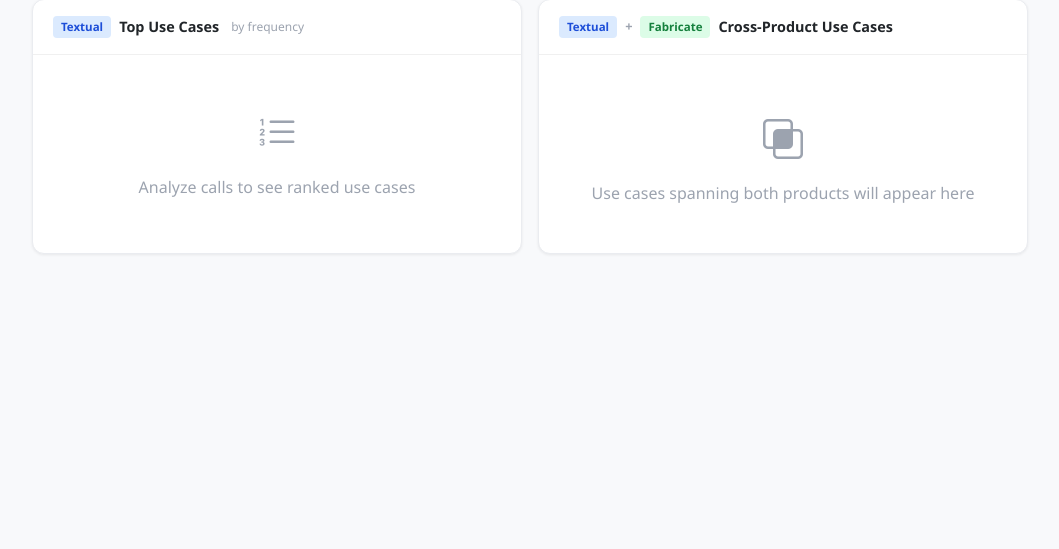
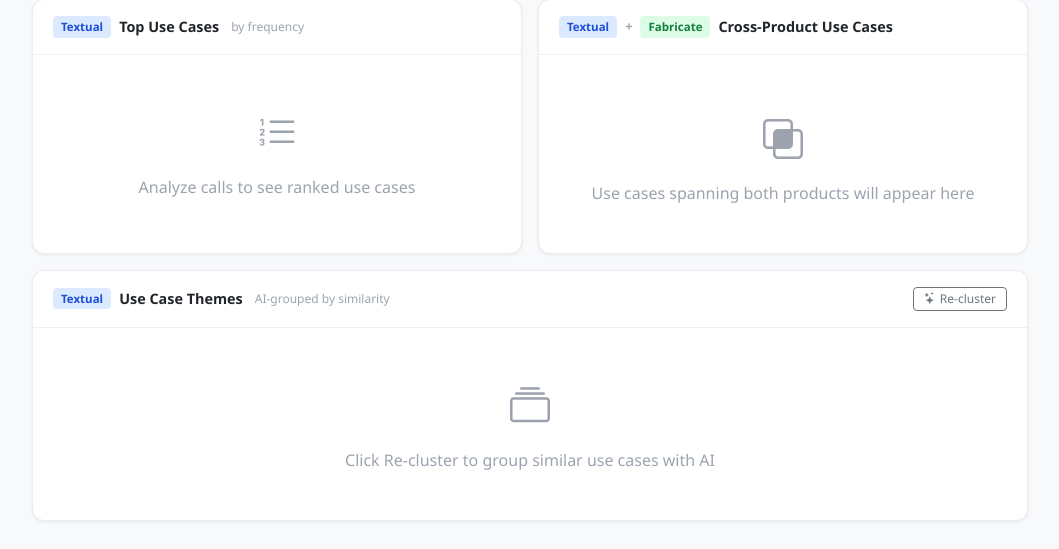
Before and after one commit to whitmoses/gong-insights, a Flask app: template templates/index.html in a window 1280 px wide. Shown: the part 823-1372 px from the top of the page, without its empty margins (220-1279 px from the left). Before the commit the page ends 1077 px from the top, so only its background shows below. Run offline with Flask 3, Linux system fonts and the light colour scheme; the template is opened without the code that fills it, so the values that code supplies are empty; some libraries are stand-ins or nearby versions.

Commit message:
Add files via upload

```diff
--- a/templates/index.html
+++ b/templates/index.html
@@ -154,9 +154,11 @@
     <div class="row g-3 mt-1">
       <div class="col-md-6">
         <div class="panel h-100">
-          <div class="panel-header d-flex align-items-center gap-2">
-            <span class="badge-textual" style="background:#DBEAFE;color:#1D4ED8;font-weight:600;font-size:0.72rem;padding:2px 8px;border-radius:4px;">Textual</span>
-            Top Use Cases <span style="font-size:0.75rem;color:#9CA3AF;font-weight:400;margin-left:4px;">by frequency</span>
+          <div class="panel-header d-flex align-items-center justify-content-between">
+            <div class="d-flex align-items-center gap-2">
+              <span style="background:#DBEAFE;color:#1D4ED8;font-weight:600;font-size:0.72rem;padding:2px 8px;border-radius:4px;">Textual</span>
+              Top Use Cases <span style="font-size:0.75rem;color:#9CA3AF;font-weight:400;margin-left:4px;">by frequency</span>
+            </div>
           </div>
           <div class="panel-body p-0" id="textual-ranked-list">
             <div class="empty-state"><i class="bi bi-list-ol"></i>Analyze calls to see ranked use cases</div>
@@ -165,17 +167,38 @@
       </div>
       <div class="col-md-6">
         <div class="panel h-100">
-          <div class="panel-header d-flex align-items-center gap-2">
-            <span style="background:#DBEAFE;color:#1D4ED8;font-weight:600;font-size:0.72rem;padding:2px 8px;border-radius:4px;">Textual</span>
-            <span style="color:#9CA3AF;font-size:0.8rem;">+</span>
-            <span style="background:#DCFCE7;color:#15803D;font-weight:600;font-size:0.72rem;padding:2px 8px;border-radius:4px;">Fabricate</span>
-            Cross-Product Use Cases
+          <div class="panel-header d-flex align-items-center justify-content-between">
+            <div class="d-flex align-items-center gap-2">
+              <span style="background:#DBEAFE;color:#1D4ED8;font-weight:600;font-size:0.72rem;padding:2px 8px;border-radius:4px;">Textual</span>
+              <span style="color:#9CA3AF;font-size:0.8rem;">+</span>
+              <span style="background:#DCFCE7;color:#15803D;font-weight:600;font-size:0.72rem;padding:2px 8px;border-radius:4px;">Fabricate</span>
+              Cross-Product Use Cases
+            </div>
           </div>
           <div style="font-size:0.75rem;color:#9CA3AF;padding:6px 16px 0;" id="cross-product-subtitle"></div>
           <div class="panel-body p-0" id="cross-product-list">
             <div class="empty-state"><i class="bi bi-intersect"></i>Use cases spanning both products will appear here</div>
           </div>
         </div>
+      </div>
+    </div>
+
+    <!-- AI Clustered Use Cases -->
+    <div class="panel mt-3">
+      <div class="panel-header d-flex align-items-center justify-content-between">
+        <div class="d-flex align-items-center gap-2">
+          <span style="background:#DBEAFE;color:#1D4ED8;font-weight:600;font-size:0.72rem;padding:2px 8px;border-radius:4px;">Textual</span>
+          Use Case Themes <span style="font-size:0.75rem;color:#9CA3AF;font-weight:400;margin-left:4px;">AI-grouped by similarity</span>
+        </div>
+        <div class="d-flex align-items-center gap-2">
+          <span id="cluster-updated" style="font-size:0.72rem;color:#9CA3AF;"></span>
+          <button class="btn btn-sm btn-outline-secondary" style="font-size:0.75rem;padding:2px 10px;" onclick="clusterUseCases()" id="cluster-btn">
+            <i class="bi bi-stars me-1"></i>Re-cluster
+          </button>
+        </div>
+      </div>
+      <div class="panel-body p-0" id="clustered-list">
+        <div class="empty-state"><i class="bi bi-collection"></i>Click Re-cluster to group similar use cases with AI</div>
       </div>
     </div>
   </div>
@@ -412,11 +435,14 @@ async function refreshDashboard() {
     if (!d2.textual_ranked?.length) {
       textualEl.innerHTML = `<div class="empty-state"><i class="bi bi-list-ol"></i>Analyze calls to see ranked use cases</div>`;
     } else {
-      textualEl.innerHTML = `<ol style="margin:0;padding:12px 16px 12px 36px;">` +
-        d2.textual_ranked.map(u => {
-          const callCount = u.call_count > 1 ? `<span style="font-size:0.72rem;color:#9CA3AF;margin-left:6px;">${u.call_count} calls</span>` : '';
-          return `<li style="font-size:0.83rem;padding:6px 0;border-bottom:1px solid #f3f4f6;line-height:1.4;">${u.content}${callCount}</li>`;
-        }).join('') + `</ol>`;
+      textualEl.innerHTML = `<div style="padding:4px 0;">` +
+        d2.textual_ranked.map((u, i) => {
+          const count = u.call_count || 1;
+          return `<div style="display:flex;align-items:flex-start;gap:10px;padding:8px 16px;border-bottom:1px solid #f3f4f6;">
+            <span style="min-width:28px;height:28px;background:#DBEAFE;color:#1D4ED8;font-weight:700;font-size:0.78rem;border-radius:50%;display:flex;align-items:center;justify-content:center;flex-shrink:0;">${count}</span>
+            <span style="font-size:0.83rem;line-height:1.4;padding-top:4px;">${u.content}</span>
+          </div>`;
+        }).join('') + `</div>`;
     }
 
     // Cross-product list
@@ -427,15 +453,75 @@ async function refreshDashboard() {
       subtitleEl.textContent = '';
     } else {
       subtitleEl.textContent = `From ${d2.cross_product_call_count} call${d2.cross_product_call_count !== 1 ? 's' : ''} mentioning both products`;
-      crossEl.innerHTML = `<ol style="margin:0;padding:12px 16px 12px 36px;">` +
+      crossEl.innerHTML = `<div style="padding:4px 0;">` +
         d2.cross_product.map(u => {
+          const count = u.call_count || 1;
           const productColor = u.product === 'Textual' ? '#1D4ED8' : '#15803D';
           const productBg = u.product === 'Textual' ? '#DBEAFE' : '#DCFCE7';
-          const badge = `<span style="background:${productBg};color:${productColor};font-size:0.68rem;font-weight:600;padding:1px 6px;border-radius:3px;margin-left:6px;">${u.product}</span>`;
-          return `<li style="font-size:0.83rem;padding:6px 0;border-bottom:1px solid #f3f4f6;line-height:1.4;">${u.content}${badge}</li>`;
-        }).join('') + `</ol>`;
+          return `<div style="display:flex;align-items:flex-start;gap:10px;padding:8px 16px;border-bottom:1px solid #f3f4f6;">
+            <span style="min-width:28px;height:28px;background:#F3F4F6;color:#374151;font-weight:700;font-size:0.78rem;border-radius:50%;display:flex;align-items:center;justify-content:center;flex-shrink:0;">${count}</span>
+            <span style="font-size:0.83rem;line-height:1.4;padding-top:4px;">${u.content}
+              <span style="background:${productBg};color:${productColor};font-size:0.68rem;font-weight:600;padding:1px 6px;border-radius:3px;margin-left:6px;">${u.product}</span>
+            </span>
+          </div>`;
+        }).join('') + `</div>`;
     }
+
+    // Load cached clusters
+    loadCachedClusters();
   } catch(e) { console.error('Failed to load ranked use cases', e); }
+
+  // Always try to load cached clusters on dashboard refresh
+  loadCachedClusters();
+}
+
+function renderClusters(clusters, updatedAt) {
+  const el = document.getElementById('clustered-list');
+  const updEl = document.getElementById('cluster-updated');
+  if (!clusters?.length) {
+    el.innerHTML = `<div class="empty-state"><i class="bi bi-collection"></i>Click Re-cluster to group similar use cases with AI</div>`;
+    return;
+  }
+  if (updatedAt) {
+    const d = new Date(updatedAt);
+    updEl.textContent = `Last updated ${d.toLocaleDateString()} ${d.toLocaleTimeString([], {hour:'2-digit',minute:'2-digit'})}`;
+  }
+  el.innerHTML = `<div style="padding:4px 0;">` +
+    clusters.map((c, i) => {
+      const examples = (c.examples || []).slice(0, 3).map(e =>
+        `<div style="font-size:0.75rem;color:#6B7280;margin-top:3px;padding-left:4px;border-left:2px solid #E5E7EB;">${e}</div>`
+      ).join('');
+      return `<div style="display:flex;align-items:flex-start;gap:12px;padding:10px 16px;border-bottom:1px solid #f3f4f6;">
+        <span style="min-width:32px;height:32px;background:#1D4ED8;color:#fff;font-weight:700;font-size:0.85rem;border-radius:50%;display:flex;align-items:center;justify-content:center;flex-shrink:0;">${c.total_mentions}</span>
+        <div>
+          <div style="font-size:0.88rem;font-weight:600;color:#111827;">${c.theme}</div>
+          ${examples}
+        </div>
+      </div>`;
+    }).join('') + `</div>`;
+}
+
+async function loadCachedClusters() {
+  try {
+    const res = await fetch('/api/insights/cluster-use-cases');
+    const data = await res.json();
+    if (data.clusters?.length) renderClusters(data.clusters, data.updated_at);
+  } catch(e) {}
+}
+
+async function clusterUseCases() {
+  const btn = document.getElementById('cluster-btn');
+  const el = document.getElementById('clustered-list');
+  btn.disabled = true;
+  btn.innerHTML = `<span class="spinner-border spinner-border-sm me-1"></span>Clustering…`;
+  el.innerHTML = `<div class="text-center py-4"><div class="spinner-border text-primary" role="status"></div><div class="mt-2 text-muted small">Asking Claude to group similar use cases…</div></div>`;
+  try {
+    const res = await fetch('/api/insights/cluster-use-cases', {method: 'POST'});
+    const data = await res.json();
+    if (data.error) { toast(data.error, 'error'); el.innerHTML = `<div class="empty-state text-danger">${data.error}</div>`; }
+    else renderClusters(data.clusters, data.updated_at);
+  } catch(e) { toast('Clustering failed', 'error'); }
+  finally { btn.disabled = false; btn.innerHTML = `<i class="bi bi-stars me-1"></i>Re-cluster`; }
 }
 
 function setDefaultDates() {
```
